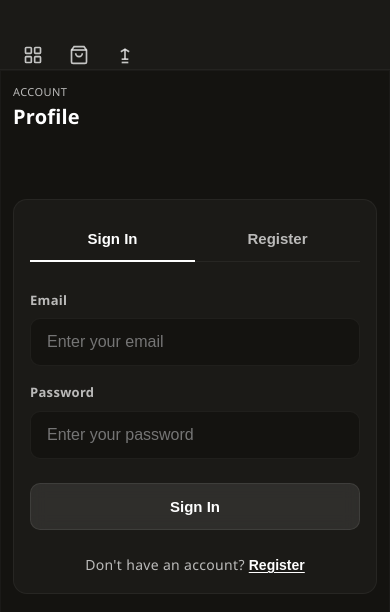
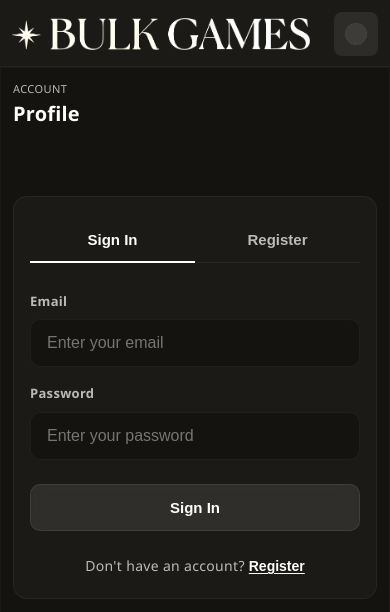
Before and after one commit to SharicW/bulk-games-frontend, a React (Vite) app: page /profile in a window 390 px wide. Shown: the top 612 px of the page. Built offline with nearby package versions, Linux system fonts and the light colour scheme; no server answers.

Commit message:
Update overrides.css

```diff
--- a/src/overrides.css
+++ b/src/overrides.css
@@ -94,3 +94,95 @@
   flex-wrap: wrap;
   gap: 12px;
 }
+
+/* ── Mobile sidebar overrides ──────────────────────────────────── */
+
+/* On mobile (<= 768px), sidebar becomes a sticky horizontal nav bar.
+   Ensure it doesn't conflict with desktop padding-top override.     */
+@media (max-width: 768px) {
+  #sidebar {
+    /* Reset desktop padding-top override */
+    padding-top: 12px;
+  }
+
+  .sidebar__content {
+    /* Horizontal layout: brand | links | profile */
+    flex-direction: row;
+    align-items: center;
+    gap: 8px;
+    height: auto;
+    width: 100%;
+  }
+
+  .sidebar__brand-wrapper {
+    flex-shrink: 0;
+  }
+
+  .sidebar__main {
+    /* Horizontal links row */
+    flex-direction: row;
+    margin-top: 0;
+    gap: 4px;
+    flex: 1;
+    min-width: 0;
+    overflow: hidden;
+  }
+
+  .sidebar__divider {
+    display: none;
+  }
+
+  .sidebar__profile {
+    margin-top: 0;
+    padding-top: 0;
+    border-top: none;
+    flex-shrink: 0;
+  }
+}
+
+/* Extra-small phones: icon-only sidebar nav */
+@media (max-width: 400px) {
+  /* sidebar__text is already hidden at 400px by style.css;
+     ensure the links are centered with icon only */
+  .sidebar__link {
+    padding: 10px;
+    justify-content: center;
+    min-width: 40px;
+  }
+
+  .sidebar__avatar {
+    width: 22px;
+    height: 22px;
+  }
+}
+
+/* ── Profile page header controls row ─────────────────────────── */
+/* The logged-in profile header has email + badge + logout button.
+   Wrap on small screens to prevent overflow.                        */
+@media (max-width: 540px) {
+  .page-header-row {
+    align-items: flex-start !important;
+  }
+
+  .page-header-row > div:last-child {
+    width: 100%;
+    flex-wrap: wrap;
+    gap: 6px !important;
+  }
+}
+
+/* ── Shop header row ───────────────────────────────────────────── */
+@media (max-width: 480px) {
+  /* Shop balance + page title: wrap if needed */
+  .shop-header-row,
+  .page-shell > div:first-child {
+    flex-wrap: wrap;
+  }
+}
+
+/* ── Auth card: full-width on very small screens ───────────────── */
+@media (max-width: 430px) {
+  .auth-card {
+    padding: 20px 16px;
+  }
+}
```
